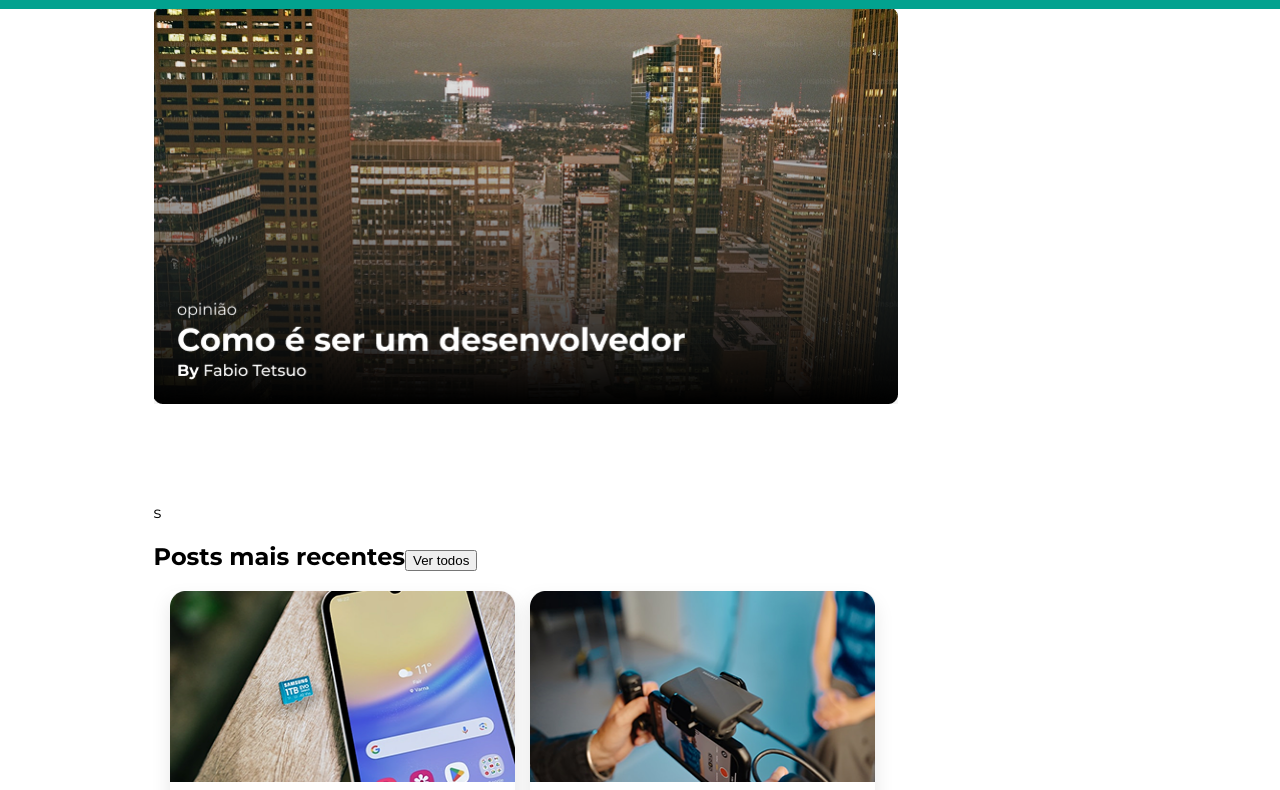
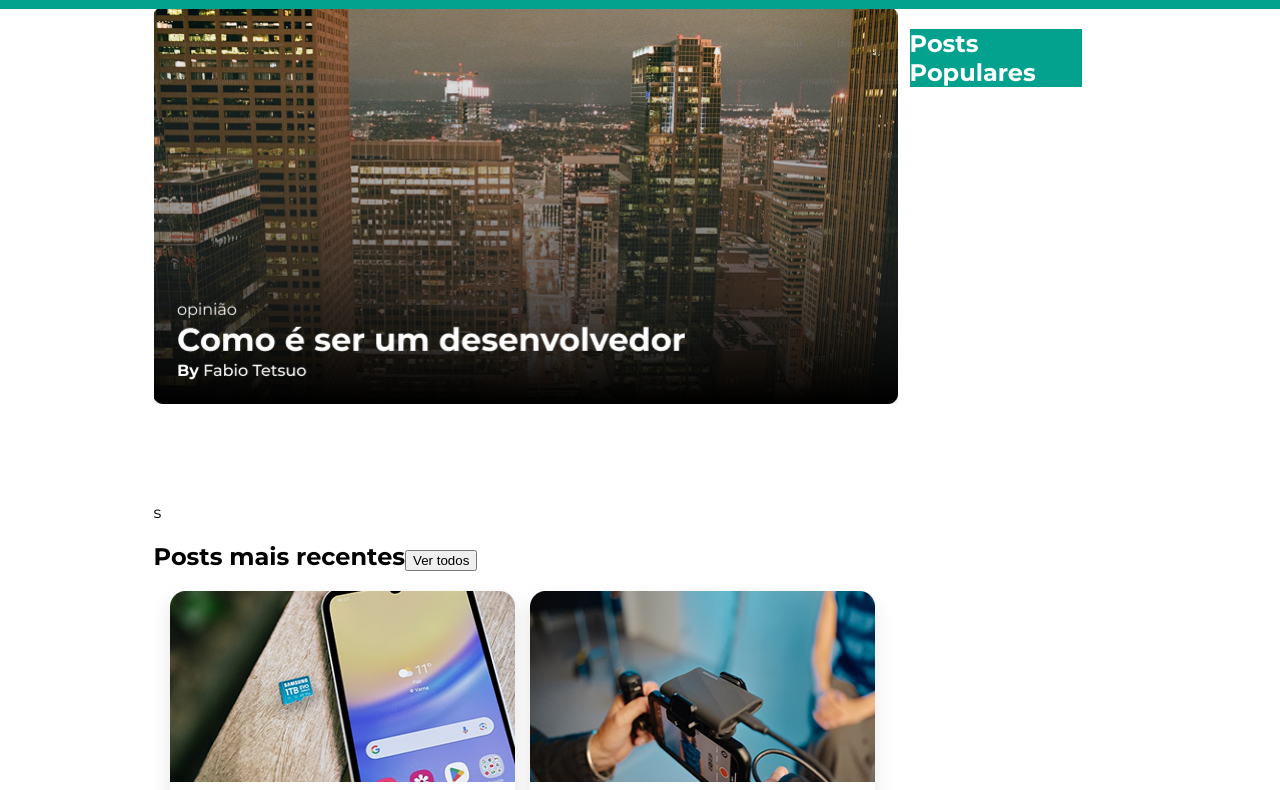
Before and after one commit to Wdswellz/RID76938_Desafio02, a plain HTML site: page index.html in a window 1280 px wide. Shown: the part 71-861 px from the top of the page. Drawn offline with Linux system fonts and the light colour scheme.

Commit message:
Criação da tag <section> classificada como: Second-container; implantação de comentário; Criação de duas tags contidas na estrutura da <section> Second-container: as tags <h2> identificada como Principal-posts e a <div> identificada como Principal

```diff
--- a/index.html
+++ b/index.html
@@ -91,6 +91,13 @@
                     </div>
                 </div>
             </section>
+<!--Segundo GRID-->
+            <section class="Second-container">
+                <div id="Grid-recents">
+                    <h2 id="Principal-posts" class="Background-green">Posts Populares</h2>
+                    <div id="Principal"></div>
+                </div>
+            </section>
         </section>
 
     </body>
```
